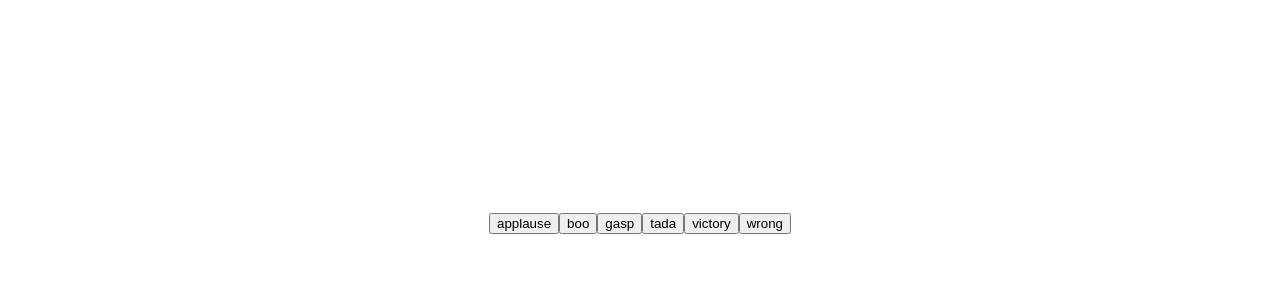
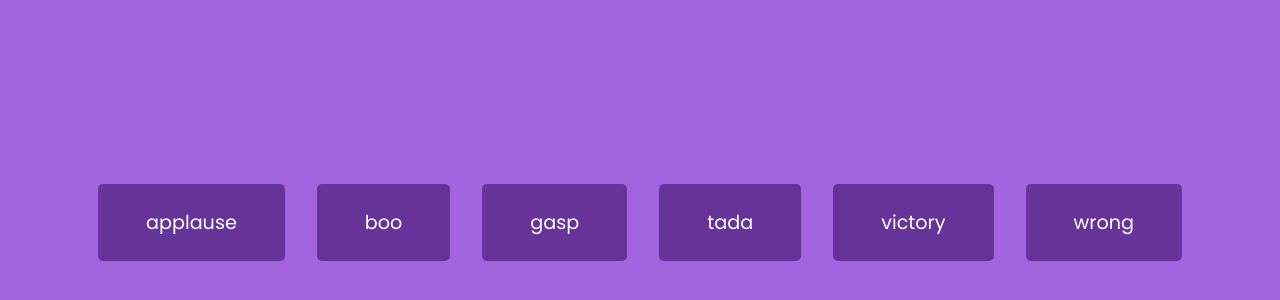
Before and after one commit to TreyK95/sound_board, a plain HTML site: page index.html in a window 1280 px wide. Shown: the part 178-478 px from the top of the page. Drawn offline with Linux system fonts and the light colour scheme.

Commit message:
fixed html error, finished stlying

```diff
--- a/index.html
+++ b/index.html
@@ -8,7 +8,7 @@
     <title>Sound Board</title>
   </head>
   <body>
-    <audio id="appluase" src="sounds/applause.mp3"></audio>
+    <audio id="applause" src="sounds/applause.mp3"></audio>
     <audio id="boo" src="sounds/boo.mp3"></audio>
     <audio id="gasp" src="sounds/gasp.mp3"></audio>
     <audio id="tada" src="sounds/tada.mp3"></audio>
--- a/script.js
+++ b/script.js
@@ -6,5 +6,9 @@ sounds.forEach((sound) => {
 
   btn.innerText = sound;
 
+  btn.addEventListener("click", () => {
+    document.getElementById(sound).play();
+  });
+
   document.getElementById("buttons").appendChild(btn);
 });
--- a/style.css
+++ b/style.css
@@ -5,12 +5,35 @@
 }
 
 body {
+  background-color: rgb(162, 100, 223);
   font-family: "Poppins", sans-serif;
   display: flex;
-  flex-direction: column;
+  flex-wrap: wrap;
+
   align-items: center;
   justify-content: center;
+  text-align: center;
   height: 100vh;
   overflow: hidden;
   margin: 0;
 }
+
+.btn {
+  background-color: rebeccapurple;
+  border-radius: 5px;
+  border: none;
+  color: #fff;
+  margin: 1rem;
+  padding: 1.5rem 3rem;
+  font-size: 1.2rem;
+  font-family: inherit;
+  cursor: pointer;
+}
+
+.btn:hover {
+  opacity: 0.9;
+}
+
+.btn:focus {
+  outline: none;
+}
```
